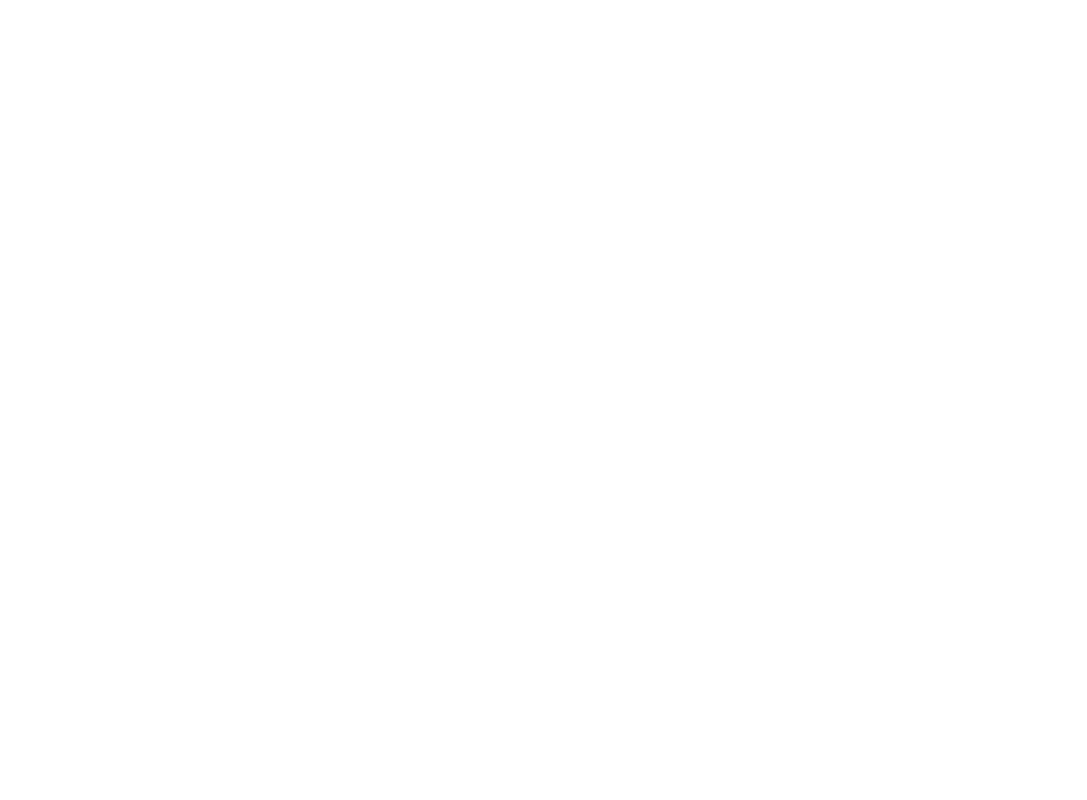
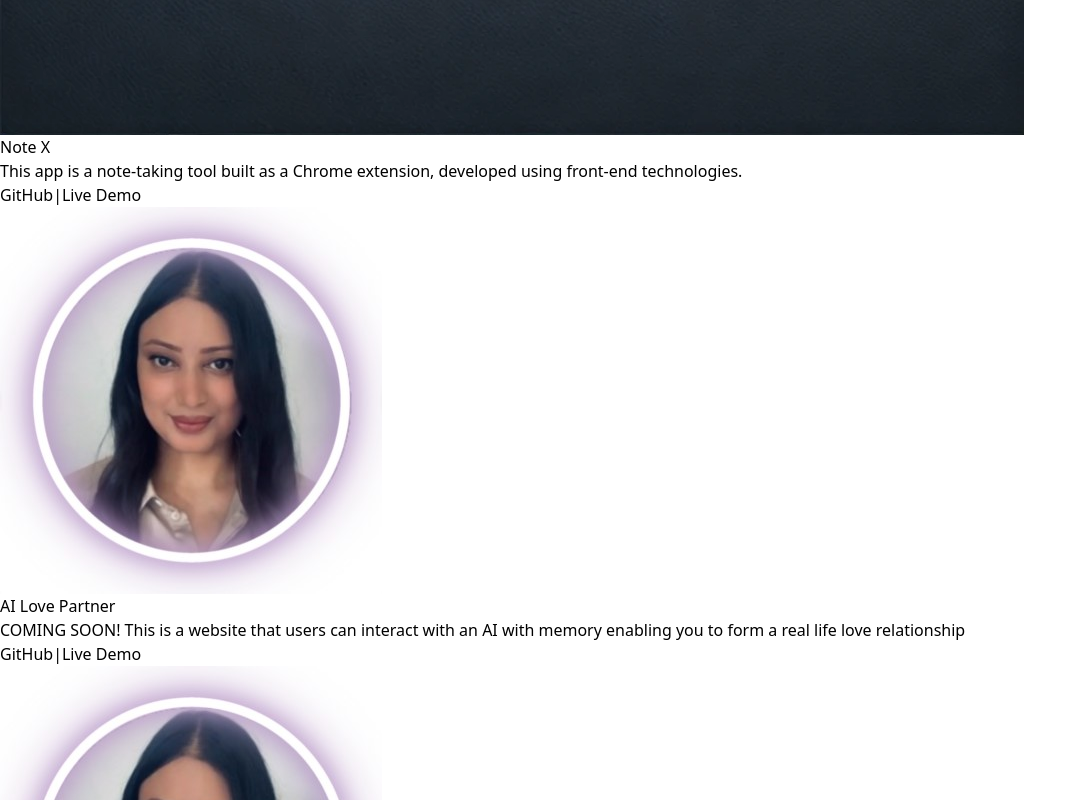
Before and after one commit to FarhanaUK/Portfolio, a React (Vite) app in the folder portfolio/: page / in a window 1280 px wide. Shown: the part 1660-2460 px from the top of the page, without its empty margins (0-1087 px from the left). Before the commit the page ends 800 px from the top, so only its background shows below. Built offline with nearby package versions, Linux system fonts and the light colour scheme.

Commit message:
grid created

```diff
--- a/portfolio/src/components/Header.jsx
+++ b/portfolio/src/components/Header.jsx
@@ -1,7 +1,7 @@
 import {Link} from 'react-router-dom'
 
 function Header() {
-    return (<div className="text-white">
+    return (<div className="text-white p-4 mb-4">
   <div className="text-white">
         <nav className="flex justify-center">
           <ul className="flex space-x-8">
--- a/portfolio/src/components/Projects.jsx
+++ b/portfolio/src/components/Projects.jsx
@@ -1,12 +1,70 @@
 
-function Project() {
-    return (
+function Projects() {
+  const projects = [
+    {
+      title: "Note X",
+      description:
+        "This app is a note-taking tool built as a Chrome extension, developed using front-end technologies.",
+      github: "https://github.com/FarhanaUK/Note-X",
+      liveDemo: "",
+      image:
+        "/public/DALL·E 2024-09-06 11.12.43 - A sleek and professional logo design for a brand called 'Note X'. The logo should feature a clean and modern aesthetic, using a deep blue color simila.webp",
+    },
+    {
+      title: "AI Love Partner ",
+      description:
+        "COMING SOON! This is a website that users can interact with an AI with memory enabling you to form a real life love relationship",
+      github: "https://github.com/FarhanaUK/ai-project",
+      liveDemo: "",
+      image: "/public/mypic.jpg",
+    },
+    {
+      title: "AI Love Partner ",
+      description:
+        "COMING SOON! This is a website that users can interact with an AI with memory enabling you to form a real life love relationship, this uses full-stack",
+      github: "https://github.com/FarhanaUK/ai-project",
+      liveDemo: "",
+      image: "/public/mypic.jpg",
+    },
+  ];
+
+  return (
     <div className="text-white p-8 bg-gray-900">
-  <h1 className="text-3xl">Projects</h1>
+      <h1 className="text-3xl font-bold mb-8">Projects</h1>
+      <div className="grid grid-cols-1 sm:grid-cols-2 lg:grid-cols-3 gap-8">
+        {projects.map((projects, index) => (
+          <div key={index} className="bg-black text-gray-800 shadow-xl rounded-xl overflow-hidden hover:shadow-xl transform hover:scale-105 transition duration-300 ">
+            <img src={projects.image}
+             alt={projects.title}
+             className="w-full h-40 object-cover"/>
+            <div className="p-6">
+              <h3 className="text-xl font-semibold mb-2 text-white">{projects.title}</h3>
+              <p className="text-white mb-2">{projects.description}</p>
+              <div>
+                <a
+                  href={projects.github}
+                  target="_blank"
+                  rel="noopener noreferrer"
+                  className="text-blue-500 hover:text-blue-700 hover:underline"
+                >
+                  GitHub
+                </a>
+                <span className="mx-2">|</span>
+                <a
+                  href={projects.liveDemo}
+                  target="_blank"
+                  rel="noopener noreferrer"
+                  className="text-blue-500 hover:text-blue-700 hover:underline"
+                >
+                  Live Demo
+                </a>
+              </div>
+            </div>
+          </div>
+        ))}
+      </div>
+    </div>
+  );
+}
 
-
-    </div>
-    )
-  }
-
-  export default Project;
+export default Projects;
```
Also changed, not shown: portfolio/public/DALL·E 2024-09-06 11.12.43 - A sleek and professional logo design for a brand called 'Note X'. The logo should feature a clean and modern aesthetic, using a deep blue color simila.webp (added).
